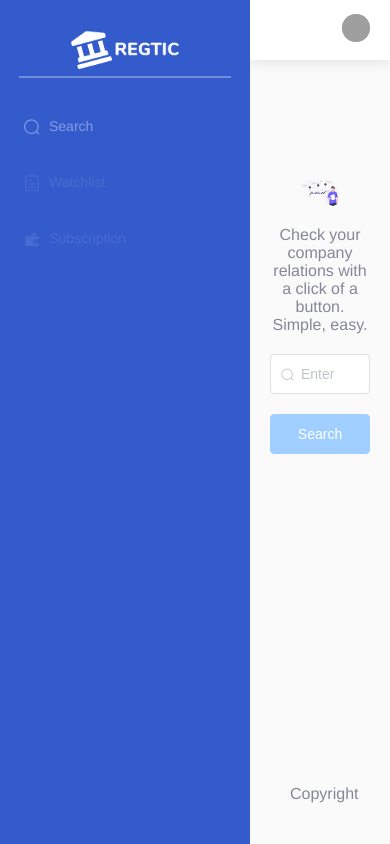
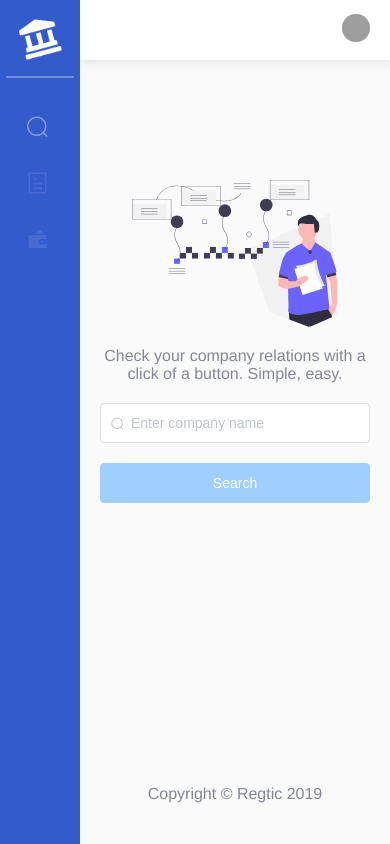
Before and after one commit to alexdor/regtic, a Vue app in the folder app/: page /search in a window 390 px wide. Built offline with nearby package versions, Linux system fonts and the light colour scheme; grey boxes are pictures that could not be loaded; the HTML template or start-up script is replaced by a standard one.

Commit message:
Frontpage is now a simple component. Sidebar is now more responsive for small screens.

```diff
--- a/app/src/components/Sidebar.vue
+++ b/app/src/components/Sidebar.vue
@@ -8,18 +8,19 @@
       default-active="/"
       :router="true"
     >
-      <el-menu-item index="/">
-        <img class="logo" src="../assets/regtic-logo.png" alt="Regtic logo" />
+      <el-menu-item index="/" class="logo">
+        <img class="full" src="../assets/regtic-logo.png" alt="Regtic logo" />
+        <img class="small" src="../assets/regtic-logo-small.png" alt="Regtic logo" />
       </el-menu-item>
       <div class="menu-divider" />
-      <el-menu-item index="/search">
-        <i class="el-icon-search" aria-hidden="true" />Search
+      <el-menu-item index="/search" title="Search">
+        <i class="el-icon-search" aria-hidden="true" /><span>Search</span>
       </el-menu-item>
-      <el-menu-item index="/watchlist" disabled title="coming soon...">
-        <i class="el-icon-tickets" aria-hidden="true"></i>Watchlist
+      <el-menu-item index="/watchlist" disabled title="Watchlist - coming soon...">
+        <i class="el-icon-tickets" aria-hidden="true"></i><span>Watchlist</span>
       </el-menu-item>
-      <el-menu-item index="not-added-yet" disabled title="coming soon...">
-        <i class="el-icon-s-finance" aria-hidden="true"></i>Subscription
+      <el-menu-item index="not-added-yet" disabled title="Subscription - coming soon...">
+        <i class="el-icon-s-finance" aria-hidden="true"></i><span>Subscription</span>
       </el-menu-item>
     </el-menu>
   </el-aside>
@@ -29,6 +30,55 @@
 .el-aside {
   width: 250px !important;
 }
+
+  .logo img {
+    margin-left: auto;
+    margin-right: auto;
+  }
+
+  .logo .full {
+    padding-top: 0.75rem;
+    width: 60%;
+    display: block;
+  }
+
+.logo .small {
+  padding-top: 0.5rem;
+  display: none;
+  width: 90%;
+}
+
+  /* Default content styling, for small screens (phones) */
+  @media screen and (max-width: 800px) {
+    .el-aside {
+      width: 80px !important; /* Override other CSS width of 250px, as well as elem.io's in-line styling width. */
+    }
+
+    .el-aside .el-menu-item {
+      text-align: center;
+    }
+
+      .el-aside .el-menu-item i:before {
+        font-size: 1.5rem;
+      }
+
+    .el-aside .el-menu-item span {
+      display: none;
+    }
+
+    .logo {
+      padding-left: 5px !important; /* elem.io has in-line styling for padding-left specifically. */
+      padding-right: 5px;
+    }
+
+    .logo .small {
+      display: block;
+    }
+
+    .logo .full {
+      display: none;
+    }
+  }
 
 .el-menu {
   border-right: 0;
@@ -44,14 +94,6 @@
   }
 }
 
-.logo {
-  padding-top: 1.25rem;
-  width: 60%;
-  margin-left: auto;
-  margin-right: auto;
-  display: block;
-}
-
 .menu-divider {
   display: block;
   height: 1.5px;
--- a/app/src/views/Frontpage.vue
+++ b/app/src/views/Frontpage.vue
@@ -49,25 +49,16 @@
 </template>
 
 <script lang="ts">
-import { Component, Vue } from "vue-property-decorator";
   import Footer from "@/components/Footer.vue";
 
-@Component({
+  export default {
     components: {
       Footer
-  }
-})
-export default class Frontpage extends Vue {
-  buttons: {
-    icon: string;
-    text: string;
-    destination: string;
-    classes: string;
-  }[] = [];
-  newsletter_email = "";
+    },
 
-  created() {
-    this.buttons = [
+    data: function () {
+      return {
+        buttons: [
           {
             icon: "el-icon-user",
             text: "Sign in",
@@ -86,7 +77,8 @@ export default class Frontpage extends Vue {
             destination: "/",
             classes: "disabled"
           }
-    ];
+        ]
+      };
     }
   }
 </script>
```
Also changed, not shown: app/src/assets/regtic-logo-small.png (added). Lines whose indentation alone changed are shown as unchanged.
